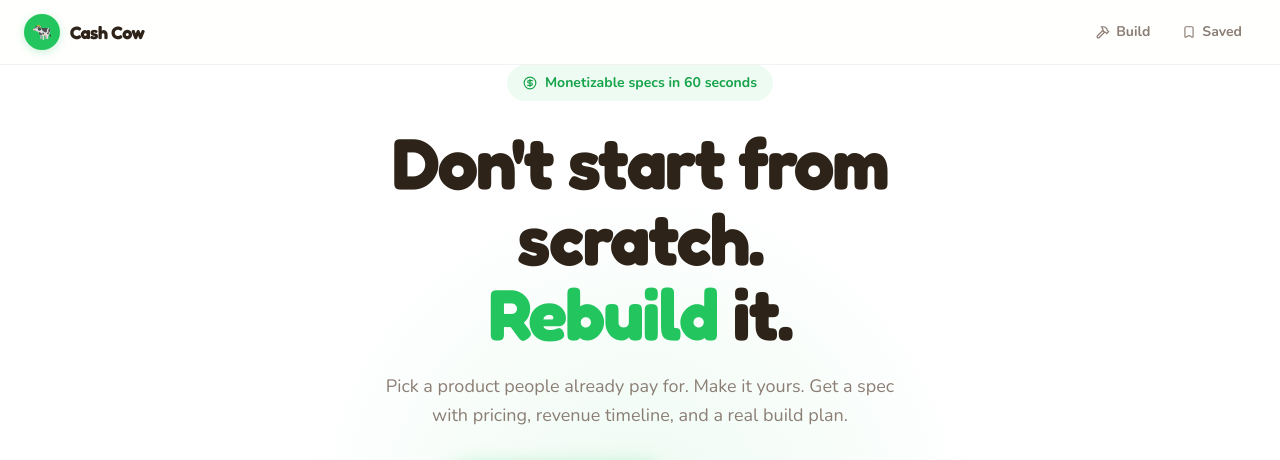
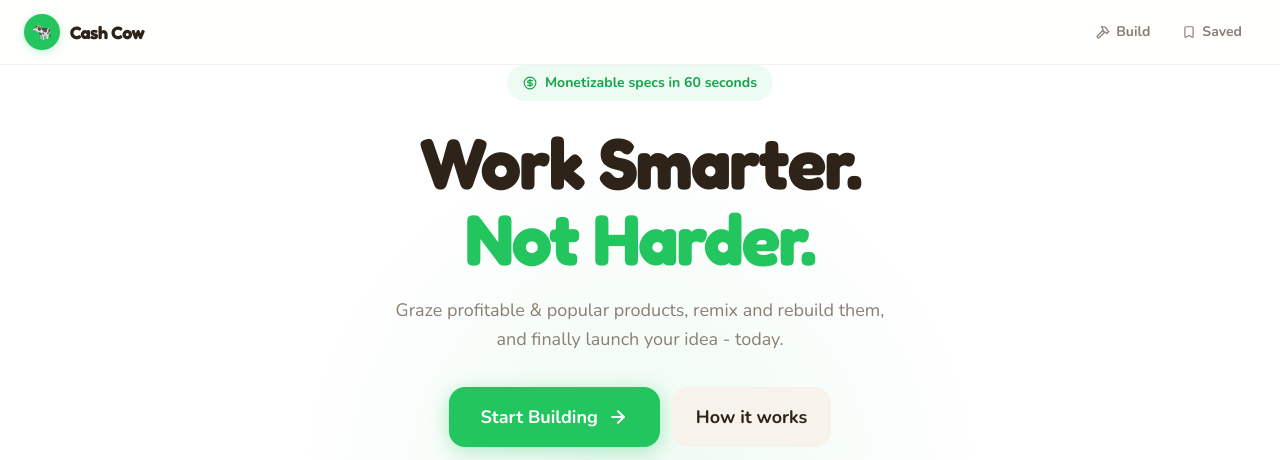
Before and after one commit to lordshua1337/cash-cow, a Next.js app: page / in a window 1280 px wide. Shown: the top 460 px of the page. Built offline with nearby package versions, Linux system fonts and the light colour scheme.

Commit message:
feat: update hero copy to Work Smarter Not Harder

```diff
--- a/src/app/page.tsx
+++ b/src/app/page.tsx
@@ -48,17 +48,16 @@ export default function LandingPage() {
             className="animate-in text-5xl sm:text-6xl lg:text-7xl font-black mb-5 leading-[1.05] tracking-tight"
             style={{ fontFamily: 'var(--font-fredoka), sans-serif', animationDelay: '0.05s' }}
           >
-            Don&apos;t start from scratch.
+            Work Smarter.
             <br />
-            <span style={{ color: 'var(--cash)' }}>Rebuild</span> it.
+            <span style={{ color: 'var(--cash)' }}>Not Harder.</span>
           </h1>
 
           <p
             className="animate-in text-base sm:text-lg max-w-lg mx-auto mb-8 leading-relaxed"
             style={{ color: 'var(--brown-muted)', animationDelay: '0.1s' }}
           >
-            Pick a product people already pay for. Make it yours.
-            Get a spec with pricing, revenue timeline, and a real build plan.
+            Graze profitable &amp; popular products, remix and rebuild them, and finally launch your idea - today.
           </p>
 
           <div className="animate-in flex items-center justify-center gap-3 flex-wrap mb-6" style={{ animationDelay: '0.15s' }}>
```
